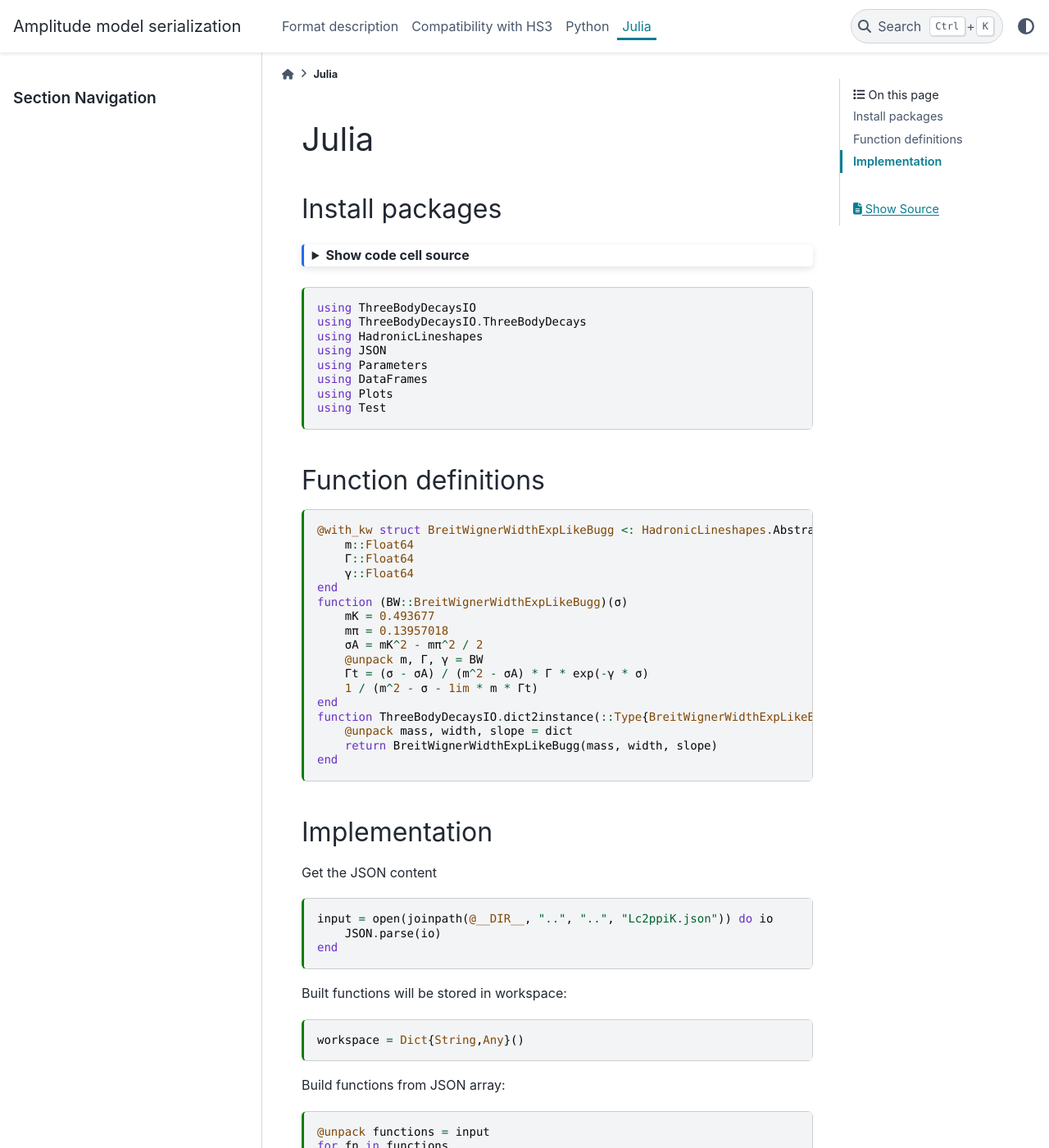
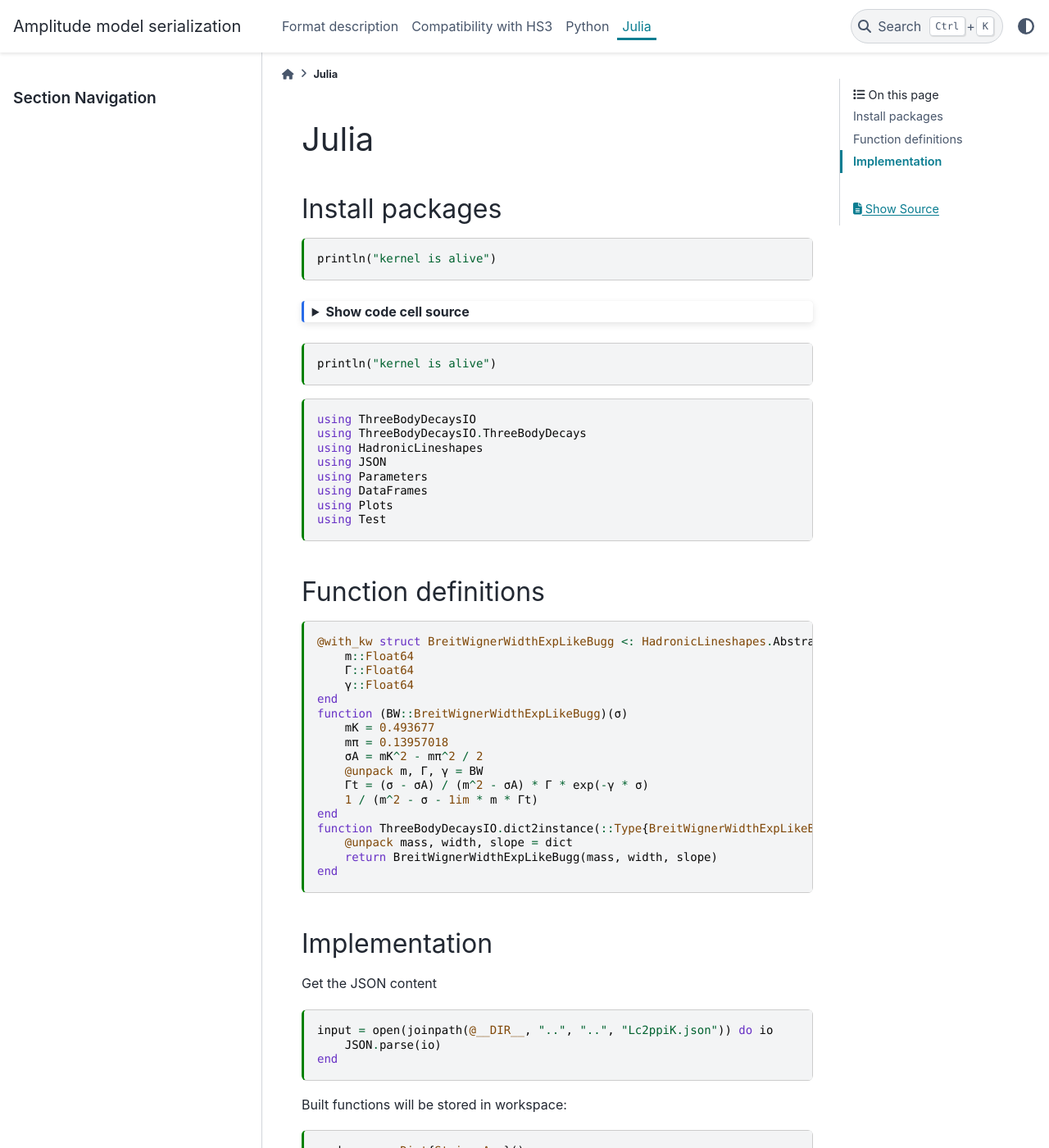
Before and after one commit to RUB-EP1/amplitude-serialization, a Sphinx documentation site: the page built from docs/julia/lc2pkpi.md, in a window 1280 px wide and 1400 px high. Shown: the whole window at 82% size. Built offline with Sphinx 7.4.7 and the PyData theme 0.15.4, drawn with Linux system fonts in a browser that asks for light colours; some of the changed text lies outside the part shown.

Commit message:
TEMP: print whether kernel is alive

````diff
--- a/docs/julia/lc2pkpi.md
+++ b/docs/julia/lc2pkpi.md
@@ -10,10 +10,18 @@ kernelspec:
 ## Install packages
 
 ```{code-cell} julia
+println("kernel is alive")
+```
+
+```{code-cell} julia
 :tags: [hide-input, hide-output, scroll-output]
 import Pkg
 Pkg.activate(@__DIR__)
 Pkg.instantiate()
+```
+
+```{code-cell} julia
+println("kernel is alive")
 ```
 
 ```{code-cell} julia
@@ -63,6 +71,10 @@ Built functions will be stored in workspace:
 
 ```{code-cell} julia
 workspace = Dict{String,Any}()
+```
+
+```{code-cell} julia
+println("kernel is alive")
 ```
 
 Build functions from JSON array:
````
